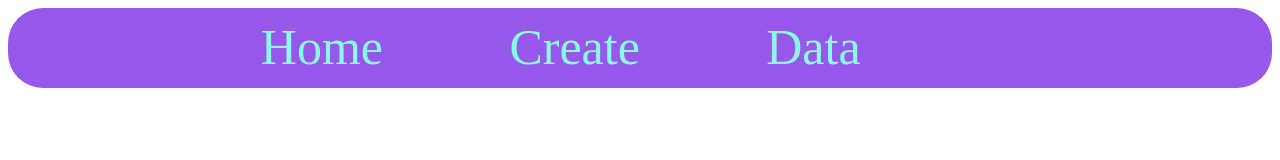
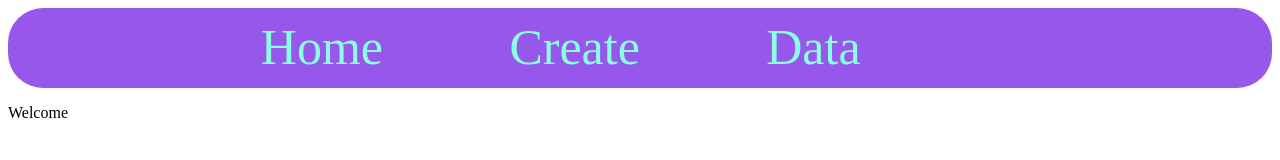
Before and after one commit to SashaVanzuriak/SashaVanzuriak.github.io, a plain HTML site: page To do list/To do list/todoList.html in a window 1280 px wide. Drawn offline with Linux system fonts and the light colour scheme.

Commit message:
take the Welcome

```diff
--- a/To do list/To do list/todoList.html
+++ b/To do list/To do list/todoList.html
@@ -17,6 +17,7 @@
     </nav>
     <div class="BodyDiv">
       <div class="CenterDiv">
+        <p class="Welcome">Welcome</p>
         <div class="Todo"></div>
       </div>
     </div>
```
